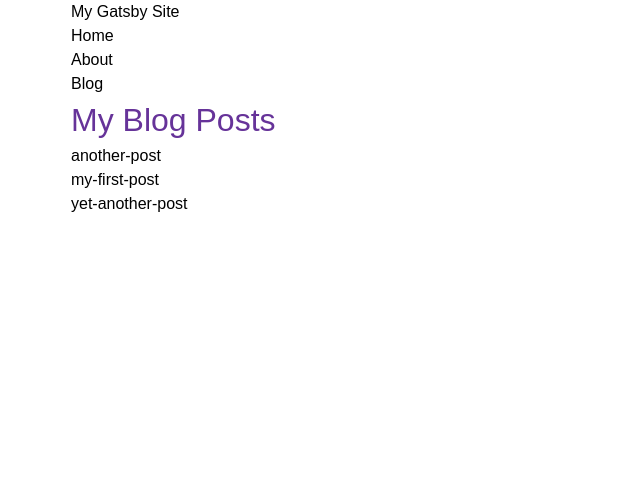
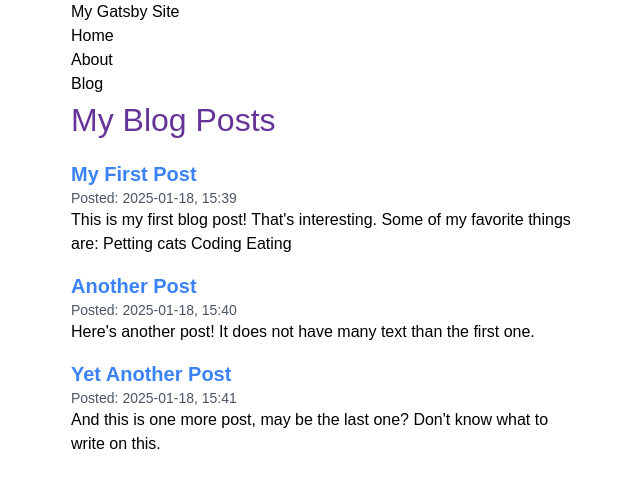
Before and after one commit to huynhlan21/gatsby-netlify-cms, a Gatsby site: page /blog in a window 1280 px wide. Shown: the whole page, without its empty margins (319-959 px from the left). Built offline with nearby package versions, Linux system fonts and the light colour scheme; Gatsby itself is replaced by a stand-in of ours.

Commit message:
add markdown blog posts

```diff
--- /dev/null
+++ b/blog/another-post.mdx
@@ -0,0 +1,7 @@
+---
+title: "Another Post"
+date: "2025-01-18, 15:40"
+slug: "another-post"
+---
+
+Here's another post! It does not have many text than the first one.
--- /dev/null
+++ b/blog/my-first-post.mdx
@@ -0,0 +1,13 @@
+---
+title: "My First Post"
+date: "2025-01-18, 15:39"
+slug: "my-first-post"
+---
+
+This is my first blog post! That's interesting.
+
+Some of my **favorite** things are:
+
+- Petting cats
+- Coding
+- Eating
--- /dev/null
+++ b/blog/yet-another-post.mdx
@@ -0,0 +1,7 @@
+---
+title: "Yet Another Post"
+date: "2025-01-18, 15:41"
+slug: "yet-another-post"
+---
+
+And this is one more post, may be the last one? Don't know what to write on this.
--- a/gatsby-config.ts
+++ b/gatsby-config.ts
@@ -17,6 +17,25 @@ const config: GatsbyConfig = {
     "gatsby-plugin-mdx",
     "gatsby-plugin-sharp",
     "gatsby-transformer-sharp",
+    {
+      resolve: `gatsby-transformer-remark`,
+      options: {
+        plugins: [
+          {
+            resolve: `gatsby-remark-autolink-headers`,
+            options: {
+              offsetY: `100`,
+              icon: `<svg aria-hidden="true" height="20" version="1.1" viewBox="0 0 16 16" width="20"><path fill-rule="evenodd" d="M4 9h1v1H4c-1.5 0-3-1.69-3-3.5S2.55 3 4 3h4c1.45 0 3 1.69 3 3.5 0 1.41-.91 2.72-2 3.25V8.59c.58-.45 1-1.27 1-2.09C10 5.22 8.98 4 8 4H4c-.98 0-2 1.22-2 2.5S3 9 4 9zm9-3h-1v1h1c1 0 2 1.22 2 2.5S13.98 12 13 12H9c-.98 0-2-1.22-2-2.5 0-.83.42-1.64 1-2.09V6.25c-1.09.53-2 1.84-2 3.25C6 11.31 7.55 13 9 13h4c1.45 0 3-1.69 3-3.5S14.5 6 13 6z"></path></svg>`,
+              className: `custom-class`,
+              maintainCase: true,
+              removeAccents: true,
+              isIconAfterHeader: true,
+              elements: [`h1`, `h4`],
+            },
+          },
+        ],
+      },
+    },
     {
       resolve: "gatsby-source-filesystem",
       options: {
--- a/package.json
+++ b/package.json
@@ -23,7 +23,9 @@
     "gatsby-plugin-netlify-cms": "^7.12.1",
     "gatsby-plugin-postcss": "^6.14.0",
     "gatsby-plugin-sharp": "^5.14.0",
+    "gatsby-remark-autolink-headers": "^6.14.0",
     "gatsby-source-filesystem": "^5.14.0",
+    "gatsby-transformer-remark": "^6.14.0",
     "gatsby-transformer-sharp": "^5.14.0",
     "netlify-cms-app": "^2.15.72",
     "postcss": "^8.5.1",
--- a/src/components/layout.module.css
+++ b/src/components/layout.module.css
@@ -21,7 +21,8 @@
 }
 
 .nav-link-text {
-  color: black;
+  text-decoration: underline;
+  font: 700;
 }
 
 .site-title {
--- a/src/pages/blog.tsx
+++ b/src/pages/blog.tsx
@@ -7,24 +7,44 @@ import Layout from "../components/layout";
 const BlogPage = ({
   data,
 }: {
-  data: { allFile: { nodes: { name: string }[] } };
+  data: {
+    allMdx: {
+      nodes: {
+        id: string;
+        frontmatter: { title: string; date: string };
+        excerpt: string;
+      }[];
+    };
+  };
 }) => {
   return (
     <Layout pageTitle="My Blog Posts">
-      <ul>
-        {data.allFile.nodes.map((node) => (
-          <li key={node.name}>{node.name}</li>
-        ))}
-      </ul>
+      {data.allMdx.nodes.map((node) => (
+        <article key={node.id} className="my-4">
+          <h2 className="text-xl text-blue-500 font-bold">
+            {node.frontmatter.title}
+          </h2>
+          <p className="text-sm text-gray-600">
+            Posted: {node.frontmatter.date}
+          </p>
+          <p>{node.excerpt}</p>
+        </article>
+      ))}
     </Layout>
   );
 };
 
 export const query = graphql`
   query {
-    allFile(filter: { sourceInstanceName: { eq: "blog" } }) {
+    allMdx(sort: { frontmatter: { date: ASC } }) {
       nodes {
-        name
+        frontmatter {
+          date
+          slug
+          title
+        }
+        id
+        excerpt
       }
     }
   }
```
Also changed, not shown: blog/another-post.md (deleted, +0 -1 lines), blog/my-first-post.md (deleted, +0 -1 lines), blog/yet-another-post.md (deleted, +0 -1 lines), pnpm-lock.yaml.
